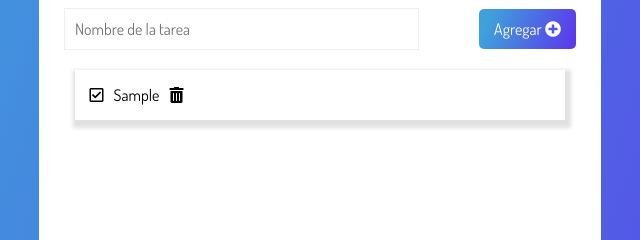
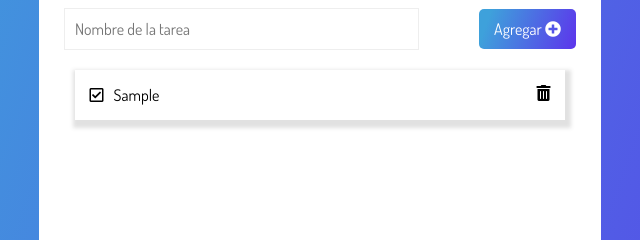
Before and after one commit to BJValdiviezo/Blog-de-notas, a plain HTML site: page index.html in a window 1280 px wide. Both pictures are taken after typing "Sample" into the empty fields and a click on the button "Agregar". Shown: the part 154-394 px from the top of the page, 320-960 px from the left. Drawn offline with Linux system fonts and the light colour scheme.

Commit message:
clase05 Completada

```diff
--- /dev/null
+++ b/components/checkComplete.js
@@ -0,0 +1,13 @@
+const checkComplete = () => {
+    const i = document.createElement("i");
+    i.classList.add("far", "fa-check-square", "icon");
+    i.addEventListener("click", completeTask);
+    return i;
+};
+const completeTask = (event) => {
+    const element = event.target
+    element.classList.toggle("fas");
+    element.classList.toggle("far");
+    element.classList.toggle("completeIcon");
+};
+export default checkComplete;
--- /dev/null
+++ b/components/deleteIcon.js
@@ -0,0 +1,12 @@
+const deleteIcon = () => {
+    const i = document.createElement("i");
+    i.classList.add("fas", "fa-trash-alt", "trashIcon", "icon");
+    i.addEventListener("click", deleteTask);
+    return i;
+};
+const deleteTask = (event) => {
+    console.log("elimino tarea");
+    const parent = event.target.parentElement;
+    parent.remove();
+};
+export default deleteIcon;
--- a/index.html
+++ b/index.html
@@ -1,5 +1,6 @@
 <!DOCTYPE html>
 <html lang="en">
+
 <head>
   <meta charset="UTF-8" />
   <meta http-equiv="X-UA-Compatible" content="IE=edge" />
@@ -7,30 +8,20 @@
   <title>TODO App</title>
   <link rel="icon" type="image/png" href="./assets/rocket.svg" />
   <link rel="preconnect" href="https://fonts.gstatic.com" />
-    <link
-      href="https://fonts.googleapis.com/css2?family=Dosis&family=Open+Sans&family=Parisienne&display=swap"
-      rel="stylesheet"
-    />
-    <link
-      href="https://cdnjs.cloudflare.com/ajax/libs/font-awesome/5.15.3/css/all.min.css"
-      rel="stylesheet"
-    />
+  <link href="https://fonts.googleapis.com/css2?family=Dosis&family=Open+Sans&family=Parisienne&display=swap"
+    rel="stylesheet" />
+  <link href="https://cdnjs.cloudflare.com/ajax/libs/font-awesome/5.15.3/css/all.min.css" rel="stylesheet" />
   <link rel="stylesheet" href="styles.css" />
 </head>
+
 <body>
   <main>
     <div class="mainCard">
       <div class="title"><img src="./assets/rocket.svg" /></div>
       <div>
         <form action="">
-            <input
-              type="text"
-              name="task"
-              placeholder="Nombre de la tarea"
-              class="inputForm"
-              autocomplete="off"
-              data-form-input
-            />
+          <input type="text" name="task" placeholder="Nombre de la tarea" class="inputForm" autocomplete="off"
+            data-form-input />
           <button type="submit" class="btnCreate" data-form-btn>
             Agregar <i class="fas fa-plus-circle"></i>
           </button>
@@ -40,6 +31,6 @@
       </ul>
     </div>
   </main>
-    <script src="script.js"></script>
+  <script type="module" src="./script.js"></script>
 </body>
 </html>
--- a/script.js
+++ b/script.js
@@ -1,4 +1,6 @@
-(()=>{
+import checkComplete from "./components/checkComplete.js";
+import deleteIcon from './components/deleteIcon.js';
+
 const btn = document.querySelector("[data-form-btn]");
 //Arrows Function
 const createTask = (evento) => {
@@ -17,36 +19,12 @@
   titleTask.classList.add("task");
   titleTask.innerText = value
   taskContent.appendChild(titleTask);
-  taskContent.appendChild(deleteTask())
-
   //task.innerHTML = content;
   task.appendChild(taskContent);
+  task.appendChild(deleteIcon());
   list.appendChild(task);
-  const content = `
-  <i class="fas fa-trash-alt trashIcon icon"></i>`;
-
 }
 
 
 //Arrow Functions o funciones anonimas
-btn.addEventListener("click", createTask)
-
-
-const checkComplete = () => {
-  const i = document.createElement("i");
-  i.classList.add("far","fa-check-square","icon");
-  i.addEventListener("click", completeTask);
-  return i;
-}
-const completeTask = (event) =>{
-  const element = event.target
-  element.classList.toggle("fas");
-  element.classList.toggle("far");
-  element.classList.toggle("completeIcon");
-}
-const deleteTask = () => {
-  const i= document.createElement("i");
-  i.classList.add("fas","fa-trash-alt","trashIcon");
-  return i;
-}
-})();
+btn.addEventListener("click", createTask);
```
Lines whose indentation alone changed are shown as unchanged.
